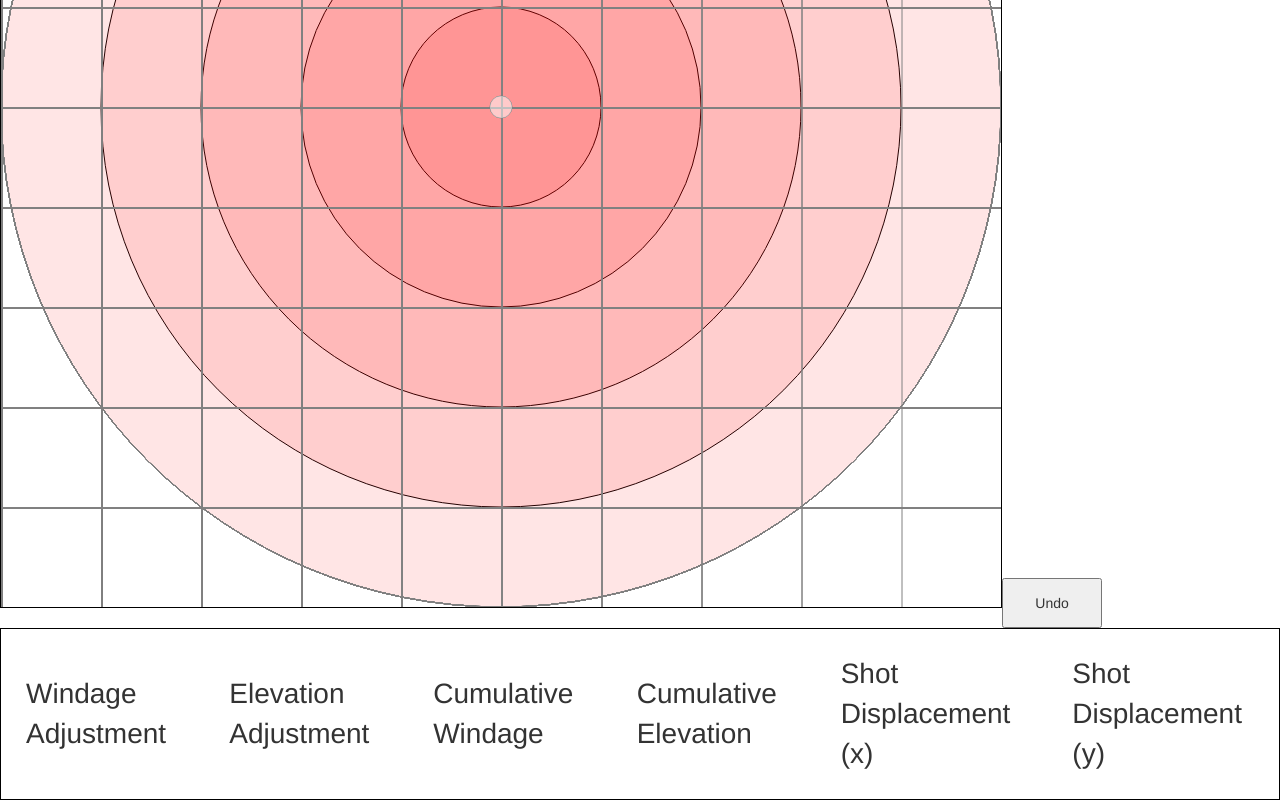
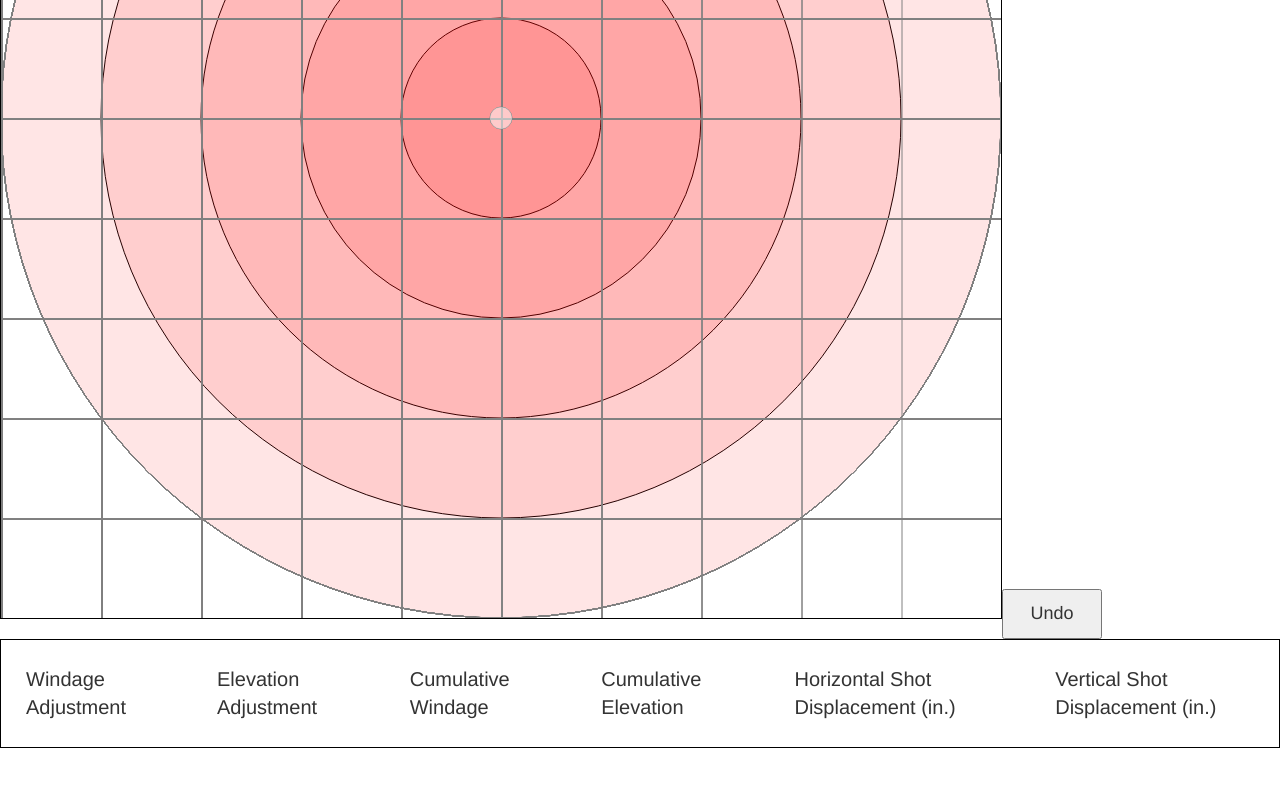
Before and after one commit to poneill/insighting, a website: page index.html in a window 1280 px wide. Shown: the part 644-1444 px from the top of the page. After the commit the page ends 1392 px from the top, so only its background shows below. Drawn offline with nearby package versions, Linux system fonts and the light colour scheme.

Commit message:
css, labels

```diff
--- a/index.html
+++ b/index.html
@@ -7,9 +7,10 @@
   <meta charset="utf-8">
   <title>Ballistics</title>
   <style type="text/css">
+    p {font-size: 16px;}
     canvas { border: 1px solid black; }
-    button {width: 100px; height: 50px;}
-    table {font-size: 28px; border: 1px solid black;}
+    button {width: 100px; height: 50px; font-size: 18px;}
+    table {font-size: 20px; border: 1px solid black;}
     th, td {padding: 25px;}
   </style>
 </head>
@@ -40,8 +41,8 @@ its performance.</p>
         <td>Elevation Adjustment</td>
         <td>Cumulative Windage</td>
         <td>Cumulative Elevation</td>
-        <td>Shot Displacement (x)</td>
-        <td>Shot Displacement (y)</td>
+        <td>Horizontal Shot Displacement (in.)</td>
+        <td>Vertical Shot Displacement (in.)</td>
       </tr>
     </thead>
   </table>
```
